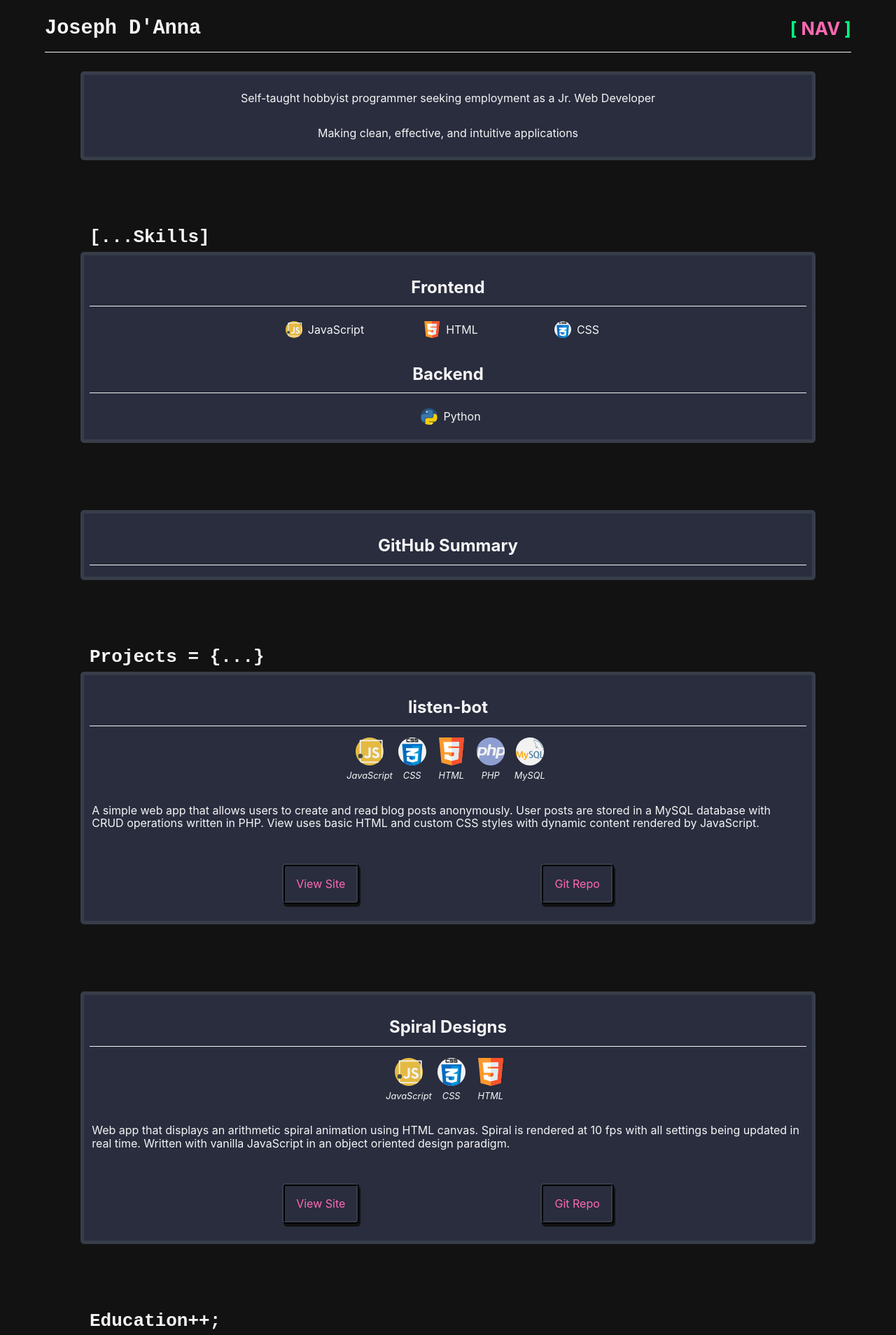
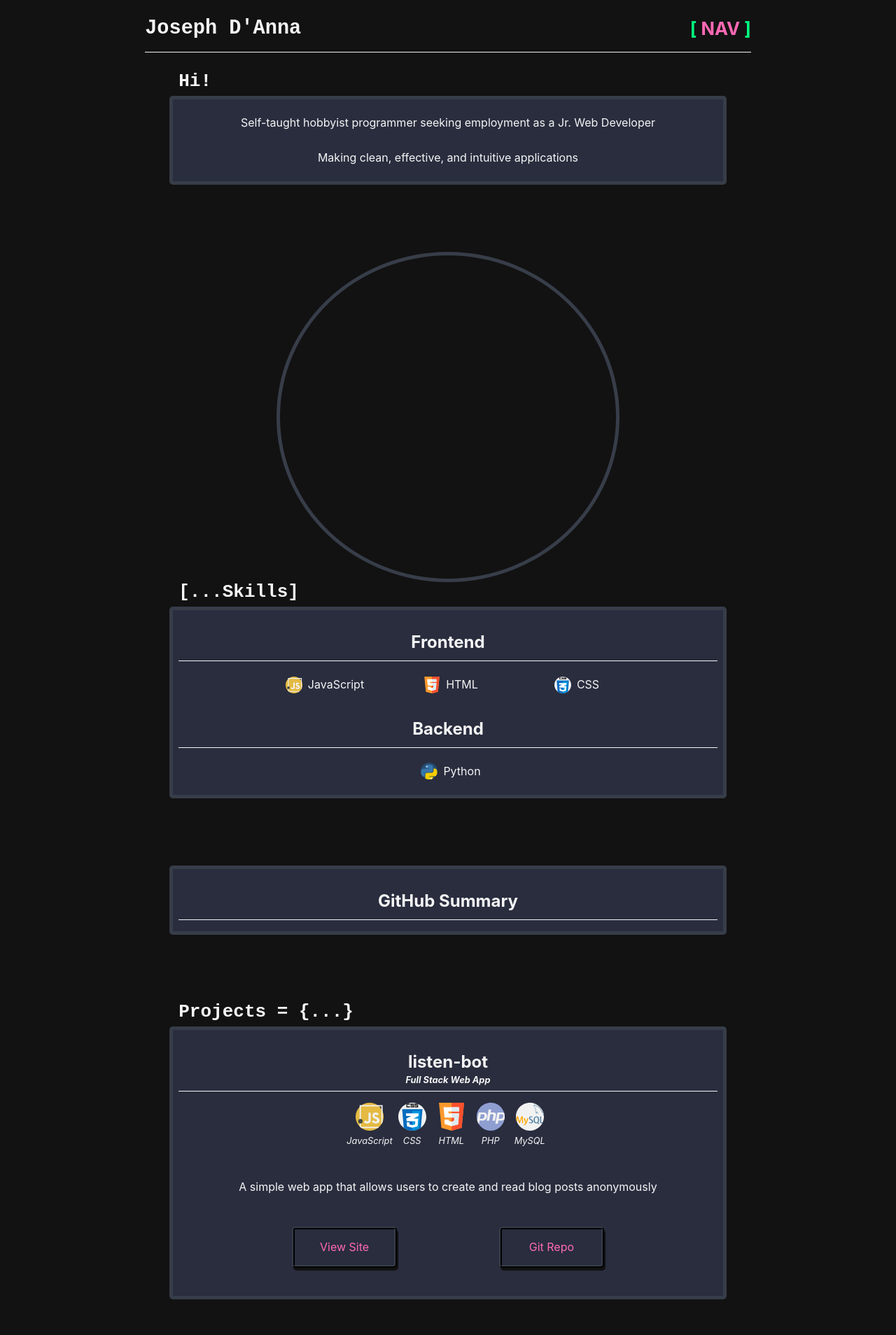
Before and after one commit to jodyanna/portfolio, a React (Create React App) app: page / in a window 1280 px wide. Shown: the top 1908 px of the page at 70% size. Built offline with nearby package versions, Linux system fonts and the light colour scheme; no server answers.

Commit message:
started working on intro

```diff
--- a/src/App.js
+++ b/src/App.js
@@ -1,14 +1,13 @@
 import React from 'react';
 
 import Header from './components/Header.js';
-import Anchor from "./util";
-import Summary from './components/Summary.js';
+import Intro from './components/Intro.js';
 import Skills from "./components/Skills";
 import Projects from "./components/Projects";
 import Education from "./components/Education";
 import Contact from "./components/Contact";
 import Footer from "./components/Footer";
-
+import Anchor from "./util";
 
 function App() {
   return (
@@ -16,7 +15,7 @@ function App() {
       <Header />
       <div id={"content"}>
         <Anchor name={"top"} />
-        <Summary />
+        <Intro />
         <Anchor name={"skills"} />
         <Skills />
         <Anchor name={"projects"} />
--- a/src/components/Summary.js
+++ b/src/components/Intro.js
@@ -1,15 +1,20 @@
 import React from 'react';
-import styles from "../styles/modules/Summary.module.css";
+
+import {getBrowserHeight} from "../util";
+
+import styles from "../styles/modules/Intro.module.css";
 
 
-class Summary extends React.Component {
+class Intro extends React.Component {
   constructor(props) {
     super(props);
     this.state = {textIndex: 0};
     this.summaryText = ["Teaching computers how to solve problems",
       "Making clean, effective, and intuitive applications",
-      "Inappropriate jokes, shows up late, bad attitude"
+      ""
     ]
+    this.headerOffset = 70;
+    this.sectionHeight = (getBrowserHeight() - this.headerOffset).toString() + "px";
   }
 
   componentDidMount() {
@@ -27,15 +32,18 @@ class Summary extends React.Component {
 
   render() {
     return (
-      <section>
-        <article>
+      <section style={{height: this.sectionHeight}}>
+        <h2>Hi!</h2>
+        <article className={styles.article}>
           <p>Self-taught hobbyist programmer seeking employment as a Jr. Web Developer</p>
           <p>{this.summaryText[this.state.textIndex]}</p>
         </article>
+        <div className={styles.circleContainer}>
+        </div>
       </section>
     );
   }
 }
 
 
-export default Summary;
+export default Intro;
--- a/src/components/Projects.js
+++ b/src/components/Projects.js
@@ -16,20 +16,26 @@ class Projects extends React.Component {
     this.projectOne = {
       name: "listen-bot",
       id: "listen-bot",
+      type: "Full Stack Web App",
       techUsed: ["JavaScript", "CSS", "HTML", "PHP", "MySQL"],
-      description: `A simple web app that allows users to create and read blog posts anonymously. User posts are stored
-                  in a MySQL database with CRUD operations written in PHP. View uses basic HTML and custom CSS styles
-                  with dynamic content rendered by JavaScript.`,
+      description: [
+        "A simple web app that allows users to create and read blog posts anonymously",
+        "",
+        ""
+      ],
       link: "",
       gitLink: "https://github.com/jodyanna/listen-bot",
     }
     this.projectTwo = {
       name: "Spiral Designs",
       id: "spiral-designs",
+      type: "Web App",
       techUsed: ["JavaScript", "CSS", "HTML"],
-      description: `Web app that displays an arithmetic spiral animation using HTML canvas. Spiral is rendered at 10 fps
-                  with all settings being updated in real time. Written with vanilla JavaScript in an object oriented
-                  design paradigm.`,
+      description: [
+        "Web app that displays an arithmetic spiral animation using HTML canvas",
+        "Spiral is rendered at 10 fps with all settings being updated in real time",
+        ""
+      ],
       link: "https://spiral-designs.netlify.app/",
       gitLink: "https://github.com/jodyanna/spiral_designs",
     }
@@ -76,14 +82,15 @@ class Project extends React.Component {
     return (
       <article className={styles.article}>
         <h3>{this.props.project.name}</h3>
+        <h4 className={styles.caption}>{this.props.project.type}</h4>
         <hr/>
         <div className={styles.container}>
           {renderTechList()}
         </div>
         <div className={styles.container}>
-          <div className={styles.textContainer}>
-            {this.props.project.description}
-          </div>
+          <ul className={styles.textContainer}>
+            {this.props.project.description.map(desc => <li className={styles.li}>{desc}</li>)}
+          </ul>
           <div className={styles.buttonContainer}>
             <button className={styles.button} onClick={e => {
               e.preventDefault();
@@ -97,8 +104,6 @@ class Project extends React.Component {
             >Git Repo</button>
           </div>
         </div>
-
-
       </article>
     );
   }
--- a/src/styles/index.css
+++ b/src/styles/index.css
@@ -37,8 +37,8 @@ section {
 }
 hr {
   border: 0;
-  clear:both;
-  display:block;
+  clear: both;
+  display: block;
   width: 100%;
   background-color: #f5f5f5;
   height: 1px;
--- /dev/null
+++ b/src/styles/modules/Intro.module.css
@@ -0,0 +1,33 @@
+
+.h2 {
+    font-family: monospace;
+    width: 80%;
+    margin-bottom: 0.2em;
+    text-align: left;
+}
+
+.article {
+    width: 80%;
+
+    margin: 0 0 6em 0;
+    padding: 0.5em;
+}
+
+.container {
+    display: flex;
+    display: -webkit-flex;
+
+    align-items: center;
+    justify-content: center;
+
+    flex-direction: row;
+    flex-wrap: wrap;
+}
+
+.circleContainer {
+    width: 50%;
+    height: 500px;
+
+    border-radius: 50%;
+    border: #373d49 5px solid;
+}
--- a/src/styles/modules/Projects.module.css
+++ b/src/styles/modules/Projects.module.css
@@ -48,7 +48,13 @@
 
 .textContainer {
 
-    margin: 2em 0.2em;
+    margin: 2em 0.2em 0 0.2em;
+    padding: 0;
+}
+
+.li {
+    margin: 1em 0;
+    list-style: none;
 }
 
 .buttonContainer {
@@ -67,6 +73,9 @@
 }
 
 .button {
+    width: 150px;
+
+    margin: 1em 0;
     padding: 1em;
 
     background-color: transparent;
--- a/src/styles/modules/Summary.module.css
+++ /dev/null
@@ -1,7 +0,0 @@
-
-.h2 {
-    font-family: monospace;
-    width: 80%;
-    margin-bottom: 0.2em;
-    text-align: left;
-}
--- a/src/util.js
+++ b/src/util.js
@@ -1,15 +1,24 @@
 import React from "react";
 
 
-export const setSectionHeight = () => {
+/****************************** React Components ******************************/
+
+export default function Anchor(props) {
+  return <span id={props.name} className={"anchor"} />
+}
+
+
+/****************************** Utility Functions ******************************/
+
+export const getBrowserHeight = () => {
   //https://stackoverflow.com/questions/1038727/
-  document.getElementsByTagName("section")[0].style.height = Math.max(
+  return  Math.max(
     document.body.scrollHeight,
     document.documentElement.scrollHeight,
     document.body.offsetHeight,
     document.documentElement.offsetHeight,
     document.documentElement.clientHeight
-  ).toString() + "px";
+  );
 }
 
 export const ajaxRequest = (url) => {
@@ -25,7 +34,7 @@ export const ajaxRequest = (url) => {
 }
 
 export const roundDecimal = (num, exp) => {
-  const precision = Math.pow(10, exp);
+  const precision = 10**exp;
 
   return Math.round((num + Number.EPSILON) * precision) / precision;
 }
@@ -33,10 +42,3 @@ export const roundDecimal = (num, exp) => {
 export const lowerFirstChar = (string) => {
   return string.charAt(0).toLowerCase() + string.slice(1);
 }
-
-
-/****************************** React Components ******************************/
-
-export default function Anchor(props) {
-  return <span id={props.name} className={"anchor"} />
-}
```
Also changed, not shown: src/img/self.jpg (added).
